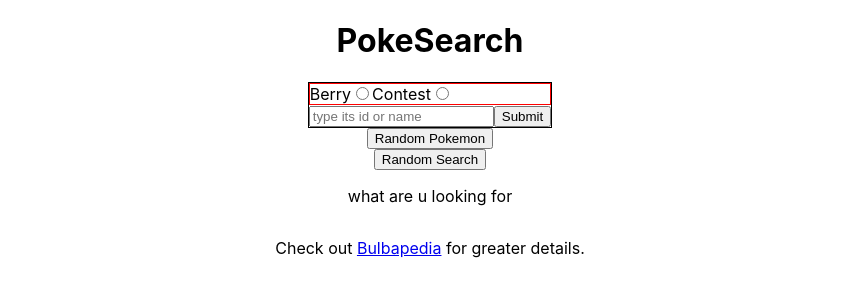
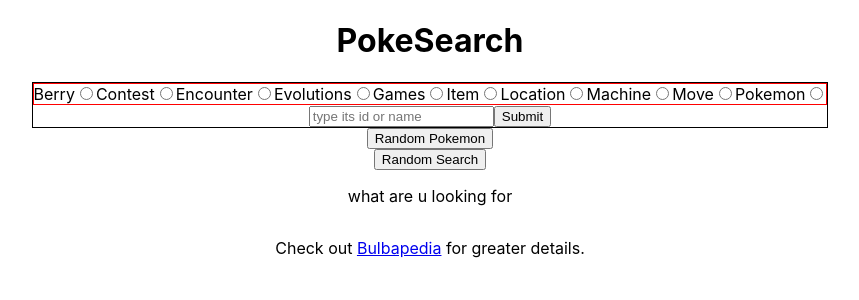
Before and after one commit to Taurien/Pokedex, a React (Create React App) app: page / in a window 1280 px wide. Shown: the top 300 px of the page, without its empty margins (210-1069 px from the left). Built offline with nearby package versions, Linux system fonts and the light colour scheme.

Commit message:
fetch n form works

```diff
--- a/src/components/Home/Form/Form.jsx
+++ b/src/components/Home/Form/Form.jsx
@@ -22,11 +22,11 @@
     // onSubmit form function
     const onSubmit = data => {
         // console.log('si llego')
-        console.log(data)
+        // console.log(data)
         // data is an object ... extract the keys
-        // const keys = Object.keys(data)
-        // const key1 = keys[1]
-        // const key2 = keys[2]
+        const keys = Object.keys(data)
+        const key1 = keys[0]
+        const key2 = keys[1]
 
         // //
         // handleFormKeys({
@@ -35,11 +35,11 @@
         //         id_OR_name: data[key1],
         //     }
         // })
-        // triggerFetch(data[key2], data[key1])
+        triggerFetch(data[key2], data[key1])
     }
 
     const cleanForm = (e) => {
-        console.log(e.target.value)
+        // console.log(e.target.value)
 
         //
         if (pastValue !== e.target.value) {
@@ -86,108 +86,94 @@
                         }
                     />
 
-                    {/*{
-                        Options(
-                        'Encounter',
-                        'encountersOptions',
-                        'berry',
-                        {
-                            'encounter-method': 'by its method', //VERIFY
+                    <Options
+                        labelTxt={'Encounter'}
+                        options={'encountersOptions'}
+                        regi={'berry'}
+                        values={
+                        {'encounter-method': 'by its method', //VERIFY
                         'encounter-condition': 'by its condition',
-                            'encounter-condition-value': 'by its condition value',
+                        'encounter-condition-value': 'by its condition value',}
                         }
-                        )
+                    />
+
+                    <Options
+                        labelTxt={'Evolutions'}
+                        options={'evolutionsOptions'}
+                        regi={'berry'}
+                        values={
+                        {'evolution-chain': 'by its evol-chain', //ID
+                        'evolution-trigger': 'by triggers',}
                         }
+                    />
 
-                    {
-                        Options(
-                        'Evolutions',
-                        'evolutionsOptions',
-                        'berry',
-                        {
-                            'evolution-chain': 'by its evol-chain', //ID
-                            'evolution-trigger': 'by triggers',
-                        }
-                        )
-                    }
-
-                    {
-                        Options(
-                        'Games',
-                        'gamesOptions',
-                        'berry',
-                        {
-                            'generation': 'by generation',
+                    <Options
+                        labelTxt={'Games'}
+                        options={'gamesOptions'}
+                        regi={'berry'}
+                        values={
+                        {'generation': 'by generation',
                         'pokedex': 'by dex',
                         'version': 'by version',
-                            'version-group': 'by version group',
+                        'version-group': 'by version group',}
                         }
-                        )
-                    }
+                    />
 
-                    {
-                        Options(
-                        'Item',
-                        'itemsOptions',
-                        'berry',
-                        {
-                            'item': 'all the items',
+                    <Options
+                        labelTxt={'Item'}
+                        options={'itemsOptions'}
+                        regi={'berry'}
+                        values={
+                        {'item': 'all the items',
                         'item-attribute': 'by its attribute',
                         'item-category': 'by its category',
                         'item-fling-effect': 'by its fling-effect',
-                            'item-pocket': 'by pocket',
+                        'item-pocket': 'by pocket',}
                         }
-                        )
+                    />
+
+                    <Options
+                        labelTxt={'Location'}
+                        options={'locationsOptions'}
+                        regi={'berry'}
+                        values={
+                        {'location': 'all locations',
+                        'location-area': 'by location area',
+                        'pal-park-area': 'by pal park area',}
                         }
+                    />
 
-                    {
-                        Options(
-                        'Location',
-                        'locationsOptions',
-                        'berry',
-                        {
-                            'location': 'all locations',
-                            'location-area': 'by location area',
-                            'pal-park-area': 'by pal park area',
+                    <Options
+                        labelTxt={'Machine'}
+                        options={'machinesOptions'}
+                        regi={'berry'}
+                        values={
+                        {'machine': 'machine', //ID
                         }
-                        )
                         }
+                    />
 
-                    {
-                        Options(
-                        'Machine',
-                        'machinesOptions',
-                        'berry',
-                        {
-                            'machine': 'machine', //ID
-                        }
-                        )
-                    }
-
-                    {
-                        Options(
-                        'Move',
-                        'movesOptions',
-                        'berry',
-                        {
-                            'move': 'all',
+                    <Options
+                        labelTxt={'Move'}
+                        options={'movesOptions'}
+                        regi={'berry'}
+                        values={
+                        {'move': 'all',
                         'move-ailment': 'by ailment',
                         'move-battle-style': 'by battlestyle',
                         'move-category': 'by category',
                         'move-damage-class': 'by DMG class',
                         'move-learn-method': 'by learn method',
-                            'move-target': 'by target',
+                        'move-target': 'by target',}
                         }
-                        )
-                    }
+                    />
 
-                    {
-                        Options(
-                        'Pokemon',
-                        'pokemonsOptions',
-                        'berry',
-                        {
-                            'ability': 'by ability',
+                    <Options
+                        labelTxt={'Pokemon'}
+                        options={'pokemonsOptions'}
+                        regi={'berry'}
+                        values={
+                        {'ability': 'by ability',
                         'characteristic': 'by characteristic', //ID
                         'egg-group': 'by egg-group',
                         'gender': 'by gender',
@@ -202,11 +188,9 @@
                         'pokemon-shape': 'by pkmn shape',
                         'pokemon-species': 'by pkmn species',
                         'stat': 'by stat',
-                            'type': 'by type',
-
+                        'type': 'by type',}
                         }
-                        )
-                    } */}
+                    />
                 </div>
 
 
--- a/src/components/Home/Form/Options.jsx
+++ b/src/components/Home/Form/Options.jsx
@@ -10,12 +10,9 @@
   const { formKeys, handleFormKeys } = useContext(InfoContext)
   const { watch, register, unregister, reset, resetField, formState: { errors } } = useFormContext()
 
-  const [ isChecked, setIsChecked ] = useState(false)
-
   const reg = labelTxt.toLowerCase()
 
-  const test5 = (e) => {
-    // console.log(e)
+  const triggerOpt = (e) => {
 
     handleFormKeys({ [options]: true })
 
@@ -31,7 +28,7 @@
 
 
   return (
-  <div className='options-container' onChange={test5} >
+  <div className='options-container' onChange={triggerOpt} >
       <label>
         {labelTxt}
         <input  type="radio" value={labelTxt} name='label' />
```
Lines whose indentation alone changed are shown as unchanged.
